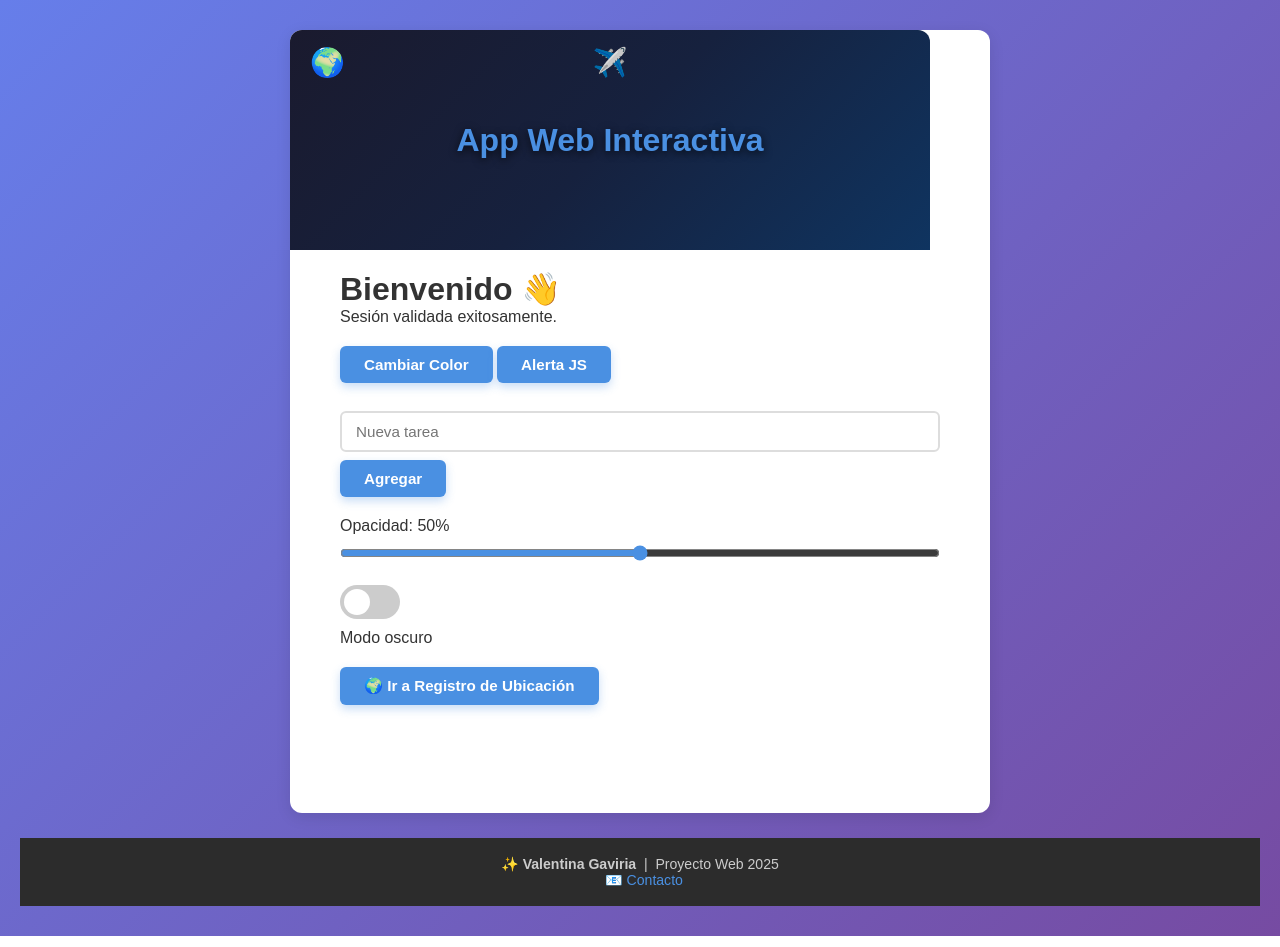
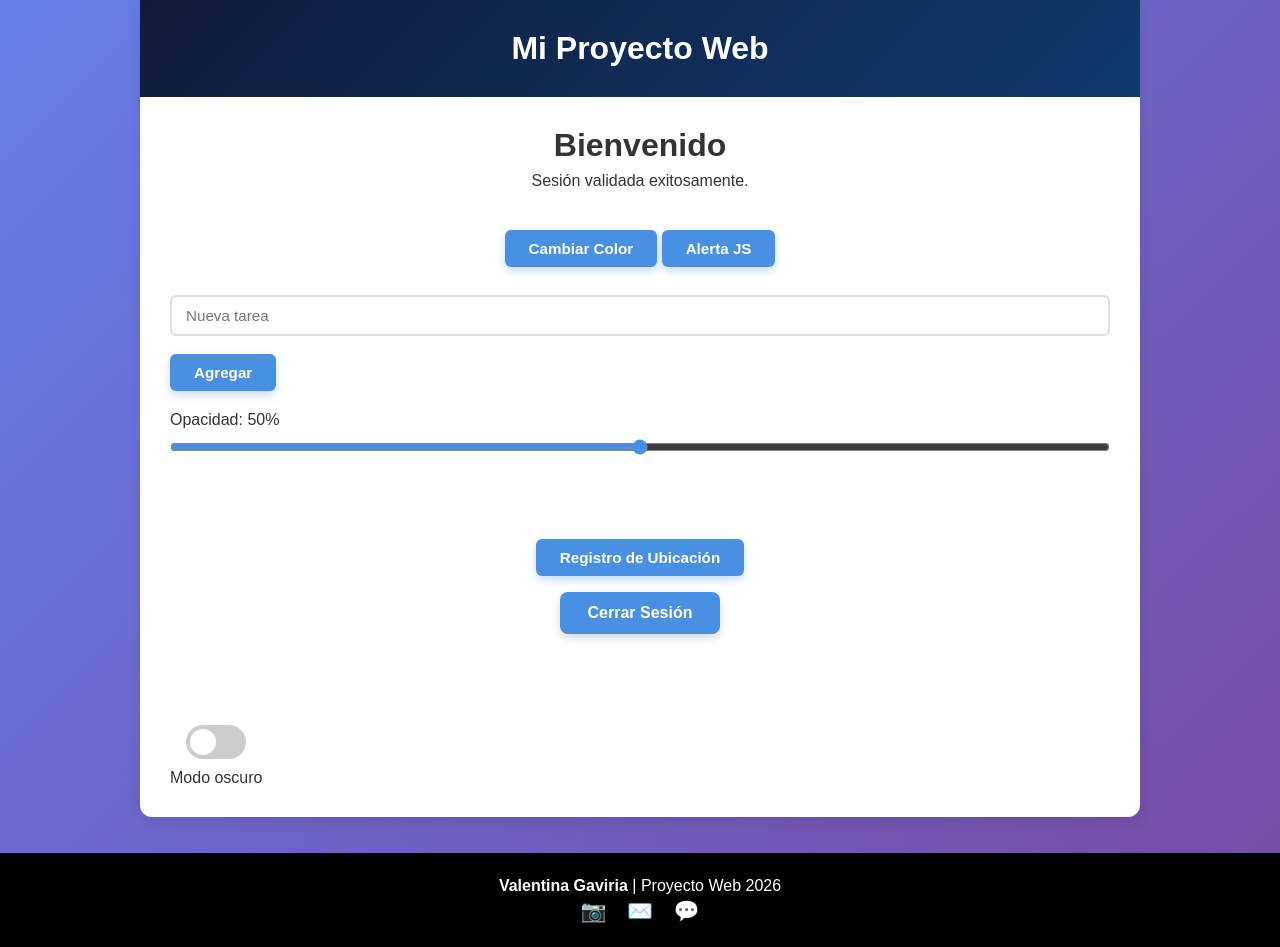
Before and after one commit to wilsonandres2602/curso-programacionweb-2026, a PHP site: page /web_app_1_valentinagr/index.php?success=1 in a window 1280 px wide. Run offline with PHP 8.4, Linux system fonts and the light colour scheme.

Commit message:
Entrega final proyecto web

```diff
--- a/web_app_1_valentinagr/index.php
+++ b/web_app_1_valentinagr/index.php
@@ -2,7 +2,7 @@
 <html lang="es">
 <head>
     <meta charset="UTF-8">
-    <title>App Web Interactiva</title>
+    <title>Mi Proyecto Web</title>
     <link rel="stylesheet" href="style.css">
 </head>
 <body>
@@ -14,14 +14,16 @@ $isLogged = isset($_GET['success']) && $_GET['success'] == '1';
 <?php if (!$isLogged): ?>
     <div class="container" id="login-container">
         <div class="card">
-            <h2>Login (PHP + MySQL)</h2>
+            <h2>Inicio de sesión</h2>
+
             <form action="login.php" method="POST">
                 <input type="text" name="username" placeholder="Usuario" required>
                 <input type="password" name="password" placeholder="Contraseña" required>
                 <button type="submit">Ingresar</button>
             </form>
+
             <?php if(isset($_GET['error'])): ?>
-                <p style="color: #ff4d4d; font-size: 14px; margin-top: 10px;">Credenciales incorrectas</p>
+                <p class="error-text">Credenciales incorrectas</p>
             <?php endif; ?>
         </div>
     </div>
@@ -31,18 +33,19 @@ $isLogged = isset($_GET['success']) && $_GET['success'] == '1';
         <div class="card" id="mainCard">
 
             <div class="banner-dashboard">
-                <span class="banner-emoji">🌍</span>
-                <span class="banner-emoji">✈️</span>
                 <div class="banner-dashboard-overlay">
-                    <h2>App Web Interactiva</h2>
+                    <h2>Mi Proyecto Web</h2>
                 </div>
             </div>
 
-            <div style="padding: 0 20px;">
-                <h1>Bienvenido 👋</h1>
-                <p>Sesión validada exitosamente.</p>
+            <div class="card-content">
 
-                <div class="section">
+                <div class="bienvenida-box">
+                    <h1>Bienvenido</h1>
+                    <p>Sesión validada exitosamente.</p>
+                </div>
+
+                <div class="section botones-superiores">
                     <button onclick="cambiarColor()">Cambiar Color</button>
                     <button onclick="mostrarAlerta()">Alerta JS</button>
                 </div>
@@ -58,7 +61,17 @@ $isLogged = isset($_GET['success']) && $_GET['success'] == '1';
                     <input type="range" id="slider" min="0" max="100" value="50" oninput="updateValue(this.value)">
                 </div>
 
-                <div class="section">
+                <div class="acciones-inferiores">
+                    <div class="registro-area">
+                        <a href="registro.php" class="btn-link">Registro de Ubicación</a>
+                    </div>
+
+                    <div class="logout-area">
+                        <a href="logout.php" class="logout-btn">Cerrar Sesión</a>
+                    </div>
+                </div>
+
+                <div class="modo-oscuro-box">
                     <label class="switch">
                         <input type="checkbox" onchange="toggleModo(this)">
                         <span class="slider"></span>
@@ -66,20 +79,15 @@ $isLogged = isset($_GET['success']) && $_GET['success'] == '1';
                     <p>Modo oscuro</p>
                 </div>
 
-                <div class="section">
-                    <a href="registro.php" class="btn-link">🌍 Ir a Registro de Ubicación</a>
-                </div>
-
-                <br>
-                <a href="index.php" style="color: white; font-weight: bold; text-decoration: none;">Cerrar Sesión</a>
-                <br><br>
             </div>
         </div>
 
         <footer class="footer">
-            <p>✨ <strong>Valentina Gaviria</strong> &nbsp;|&nbsp; Proyecto Web 2025</p>
-            <p>
-                <a href="mailto:valen.gaviria98@gmail.com">📧 Contacto</a>
+            <p><strong>Valentina Gaviria</strong> | Proyecto Web 2026</p>
+            <p class="social-links">
+                <a href="https://www.instagram.com/vgr1029/" target="_blank" title="Instagram">📷</a>
+                <a href="mailto:vgaviria@correo.iue.edu.co" title="Correo">✉️</a>
+                <a href="https://wa.me/573001112233" target="_blank" title="WhatsApp">💬</a>
             </p>
         </footer>
     </div>
--- a/web_app_1_valentinagr/style.css
+++ b/web_app_1_valentinagr/style.css
@@ -1,4 +1,3 @@
-/* ===== VARIABLES Y BASE ===== */
 :root {
     --bg: #f2f2f2;
     --card-bg: #ffffff;
@@ -6,8 +5,6 @@
     --accent: #4a90e2;
     --accent-hover: #2c6fbd;
     --shadow: 0 4px 15px rgba(0,0,0,0.1);
-    --footer-bg: #2c2c2c;
-    --footer-text: #cccccc;
 }
 
 @media (prefers-color-scheme: dark) {
@@ -18,8 +15,6 @@
         --accent: #4a90e2;
         --accent-hover: #74b3ff;
         --shadow: 0 4px 15px rgba(0,0,0,0.4);
-        --footer-bg: #0f0f1a;
-        --footer-text: #aaaaaa;
     }
 }
 
@@ -29,98 +24,137 @@
     padding: 0;
 }
 
+html,
 body {
+    min-height: 100%;
+}
+
+body {
+    min-height: 100vh;
     font-family: Arial, sans-serif;
     background: linear-gradient(135deg, #667eea, #764ba2);
     color: var(--text);
-    min-height: 100vh;
     display: flex;
     flex-direction: column;
-    transition: background-color 0.3s, background 0.3s;
+    overflow-x: hidden;
 }
 
 /* CONTENEDORES */
 .container,
-.dashboard-wrapper,
-.registro-wrapper,
 .login-wrapper {
     display: flex;
     flex-direction: column;
     align-items: center;
     justify-content: center;
-    flex: 1;
-    padding: 30px 20px;
+    min-height: 100vh;
+    width: 100%;
+    padding: 0 20px;
 }
 
-/* CARDS */
+.dashboard-wrapper,
+.registro-wrapper {
+    display: flex;
+    flex-direction: column;
+    align-items: center;
+    width: 100%;
+    min-height: 100vh;
+    flex: 1;
+    padding: 0 20px;
+}
+
+/* TARJETAS */
 .card,
 .registro-card,
 .login-box {
     background: var(--card-bg);
     border-radius: 12px;
-    padding: 30px;
     box-shadow: var(--shadow);
-    width: 100%;
-    max-width: 700px;
-    margin-bottom: 25px;
-    transition: opacity 0.2s ease, transform 0.2s ease;
+    width: min(1000px, 92vw);
+    margin-bottom: 18px;
 }
 
-.login-box {
-    max-width: 340px;
-    text-align: center;
+.card {
+    overflow: visible;
 }
 
+.registro-card,
+.login-box {
+    overflow: hidden;
+}
+
+.login-box,
+#login-container .card {
+    max-width: 500px;
+    padding: 30px;
+}
+
+/* CONTENIDO INTERNO DEL PANEL */
+.card-content {
+    position: relative;
+    padding: 30px;
+    min-height: 720px;
+}
+
+/* TÍTULOS */
 .card h2,
 .login-box h2,
 .registro-card h2 {
     margin-bottom: 20px;
     color: var(--accent);
+    text-align: center;
+    font-weight: bold;
+    font-size: 2rem;
 }
 
-/* BANNERS */
-.banner,
+#login-container .card h2 {
+    text-align: center;
+    font-weight: bold;
+    font-size: 2rem;
+    color: var(--accent);
+}
+
+/* BANNER DASHBOARD */
 .banner-dashboard {
     width: 100%;
-    height: 220px;
-    overflow: hidden;
-    position: relative;
-    background: linear-gradient(135deg, #1a1a2e, #16213e, #0f3460);
-    display: flex;
-    align-items: center;
-    justify-content: center;
-    border-radius: 12px 12px 0 0;
-    margin: -30px -30px 20px -30px;
+    background: linear-gradient(135deg, #111a3a, #0f3b6d);
+    padding: 30px 20px;
+    text-align: center;
+    margin-top: 0;
 }
 
-.banner-dashboard-overlay,
-.banner-overlay {
-    position: relative;
-    z-index: 2;
+.banner-dashboard-overlay h2 {
+    margin: 0;
+    color: #ffffff;
+    font-weight: bold;
+    font-size: 2rem;
     text-align: center;
-    color: white;
-    text-shadow: 0 2px 8px rgba(0,0,0,0.7);
 }
 
-.banner-dashboard-overlay h2,
-.banner-overlay h1 {
-    font-size: 2rem;
-    margin: 0;
+/* BANNER REGISTRO */
+.banner {
+    width: 100%;
+    background: linear-gradient(135deg, #111a3a, #0f3b6d);
+    padding: 50px 20px;
+    text-align: center;
+    margin-top: 0;
 }
 
-.banner-emoji {
-    position: absolute;
-    top: 16px;
-    font-size: 28px;
-    z-index: 2;
+.banner-overlay h1 {
+    margin: 0;
+    color: #ffffff;
+    font-weight: bold;
+    font-size: 2rem;
+    text-align: center;
 }
 
-.banner-emoji:first-child {
-    left: 20px;
+/* BIENVENIDA */
+.bienvenida-box {
+    text-align: center;
+    margin-bottom: 30px;
 }
 
-.banner-emoji:last-child {
-    right: 20px;
+.bienvenida-box h1 {
+    margin-bottom: 8px;
 }
 
 /* SECCIONES */
@@ -129,6 +163,10 @@ body {
 }
 
 /* FORMULARIOS */
+.registro-form {
+    padding: 30px;
+}
+
 .form-group {
     margin-bottom: 16px;
     text-align: left;
@@ -165,7 +203,8 @@ select:focus {
 /* BOTONES */
 button,
 .btn-link,
-.back-link {
+.back-link,
+.logout-link {
     display: inline-block;
     padding: 10px 24px;
     background-color: var(--accent);
@@ -176,43 +215,31 @@ button,
     font-size: 0.95rem;
     font-weight: bold;
     text-decoration: none;
-    position: relative;
-    overflow: hidden;
     transition: background-color 0.3s ease,
                 transform 0.2s ease,
                 box-shadow 0.3s ease;
     box-shadow: 0 4px 10px rgba(74, 144, 226, 0.3);
-}
-
-button::after {
-    content: '';
-    position: absolute;
-    top: 50%;
-    left: 50%;
-    width: 0;
-    height: 0;
-    background: rgba(255,255,255,0.25);
-    border-radius: 50%;
-    transform: translate(-50%, -50%);
-    transition: width 0.4s ease, height 0.4s ease, opacity 0.4s ease;
-    opacity: 0;
+    margin-top: 10px;
 }
 
 button:hover,
 .btn-link:hover,
-.back-link:hover {
+.back-link:hover,
+.logout-link:hover {
     background-color: var(--accent-hover);
     transform: translateY(-3px);
     box-shadow: 0 8px 20px rgba(74, 144, 226, 0.45);
 }
 
-button:hover::after {
-    width: 200px;
-    height: 200px;
-    opacity: 0;
+/* TEXTO ERROR LOGIN */
+.error-text {
+    color: #ff4d4d;
+    font-size: 14px;
+    margin-top: 10px;
+    text-align: center;
 }
 
-/* TAREAS */
+/* LISTA DE TAREAS */
 ul {
     list-style: none;
     padding: 0;
@@ -235,7 +262,7 @@ input[type="range"] {
     margin-top: 10px;
 }
 
-/* SWITCH MODO OSCURO */
+/* SWITCH */
 .switch {
     position: relative;
     display: inline-block;
@@ -280,26 +307,23 @@ input[type="range"] {
 }
 
 /* MENSAJES */
-.msg,
-.mensaje-ok,
-.mensaje-error {
+.msg {
+    margin: 20px 30px 0 30px;
     padding: 10px 14px;
     border-radius: 6px;
-    margin-bottom: 16px;
     font-size: 0.9rem;
 }
 
-.msg-ok,
-.mensaje-ok {
+.msg-ok {
     background: #d4edda;
     color: #155724;
     border: 1px solid #c3e6cb;
 }
 
-.msg-error,
-.mensaje-error,
-.error {
+.msg-error {
+    background: #f8d7da;
     color: #721c24;
+    border: 1px solid #f5c6cb;
 }
 
 /* MODAL */
@@ -331,27 +355,121 @@ input[type="range"] {
     margin-top: 15px;
 }
 
+/* IMAGEN */
+.media-box {
+    width: calc(100% - 60px);
+    margin: 25px auto 0 auto;
+    border-radius: 12px;
+    overflow: hidden;
+    box-shadow: 0 4px 15px rgba(0,0,0,0.15);
+}
+
+.media-box img {
+    width: 100%;
+    height: 220px;
+    object-fit: cover;
+    display: block;
+    border-radius: 12px;
+}
+
+/* ACCIONES INFERIORES */
+.acciones-inferiores {
+    display: flex;
+    flex-direction: column;
+    align-items: center;
+    gap: 16px;
+    margin-top: 70px;
+}
+
+.registro-area,
+.logout-area {
+    text-align: center;
+    margin: 0;
+}
+
+/* BOTON CERRAR SESION */
+.logout-btn {
+    display: inline-block;
+    background: #4a90e2;
+    color: white;
+    text-decoration: none;
+    font-weight: bold;
+    padding: 12px 28px;
+    border-radius: 8px;
+    box-shadow: 0 4px 10px rgba(0,0,0,0.15);
+    transition: 0.3s;
+}
+
+.logout-btn:hover {
+    background: #2c6fbd;
+}
+
+/* MODO OSCURO EN ESQUINA INFERIOR */
+.modo-oscuro-box {
+    position: absolute;
+    left: 30px;
+    bottom: 30px;
+    text-align: center;
+}
+
 /* FOOTER */
 footer,
 .footer {
-    background-color: var(--footer-bg);
-    color: var(--footer-text);
+    width: calc(100% + 40px);
+    margin-left: -20px;
+    margin-right: -20px;
+    background: #000000;
+    color: #ffffff;
     text-align: center;
-    padding: 18px 20px;
-    font-size: 0.88rem;
-    width: 100%;
-    margin-top: auto;
+    padding: 20px 20px;
+    box-sizing: border-box;
+    margin-top: 18px;
+}
+
+footer p,
+.footer p {
+    margin: 4px 0;
 }
 
 footer a,
 .footer a {
-    color: var(--accent);
+    color: #ffffff;
     text-decoration: none;
-    margin-left: 8px;
+    font-weight: 600;
 }
 
 footer a:hover,
 .footer a:hover {
-    color: var(--accent-hover);
+    color: #4a90e2;
     text-decoration: underline;
 }
+
+.social-links {
+    margin: 6px 0 0 0;
+    text-align: center;
+}
+
+.social-links a {
+    display: inline-block;
+    margin: 0 8px;
+    font-size: 1.3rem;
+    text-decoration: none;
+    color: white;
+    transition: transform 0.2s ease, opacity 0.2s ease;
+}
+
+.social-links a:hover {
+    transform: scale(1.2);
+    opacity: 0.8;
+}
+
+/* BOTONES CENTRADOS */
+.botones-superiores {
+    text-align: center;
+}
+
+/* BOTON GUARDAR REGISTRO */
+.btn-guardar {
+    display: block;
+    margin: 20px auto 0 auto;
+}
```
Also changed, not shown: web_app_1_valentinagr/logout.php (added, +8 -0 lines), web_app_1_valentinagr/registro.php (+13 -13 lines).
